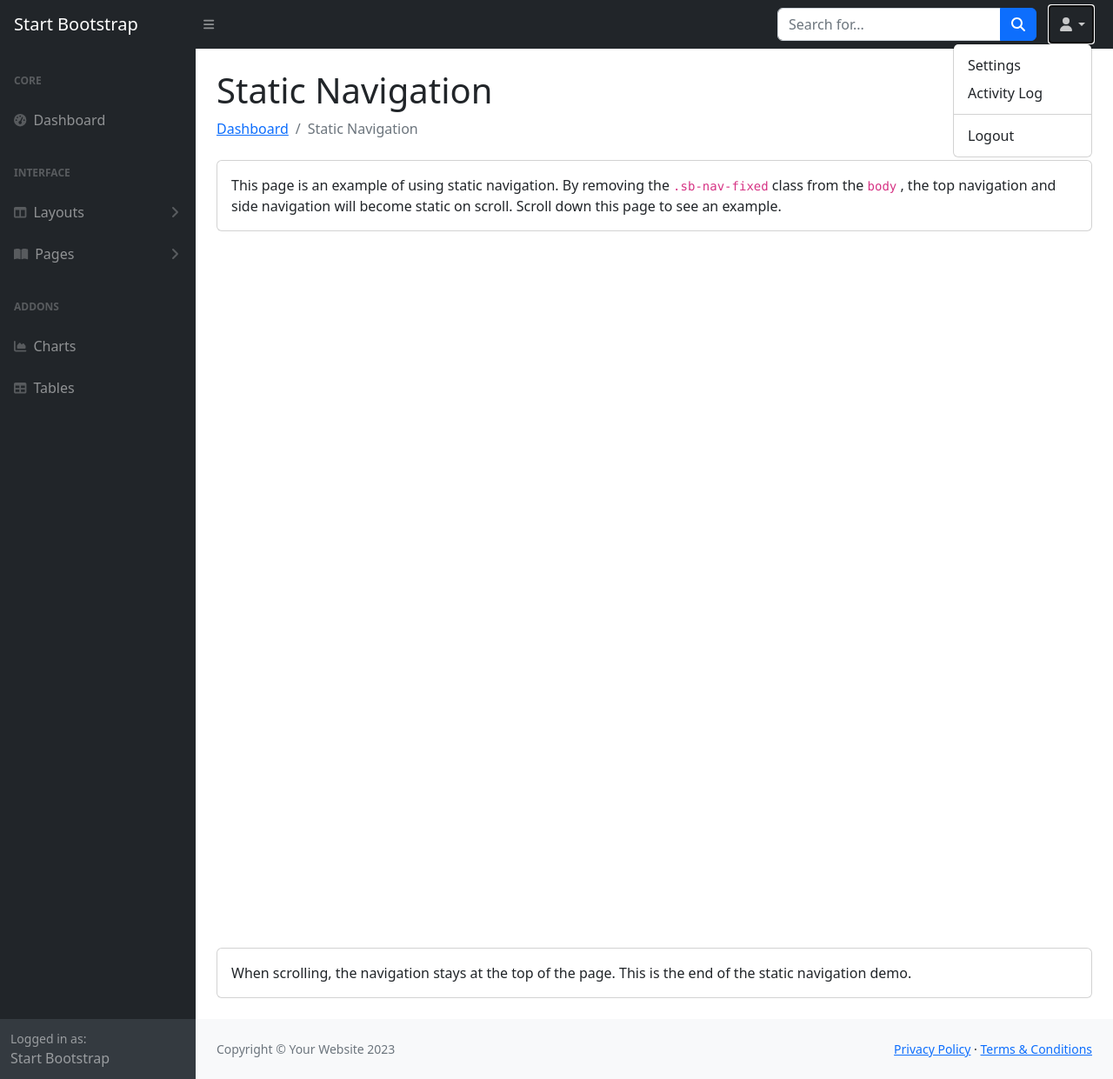
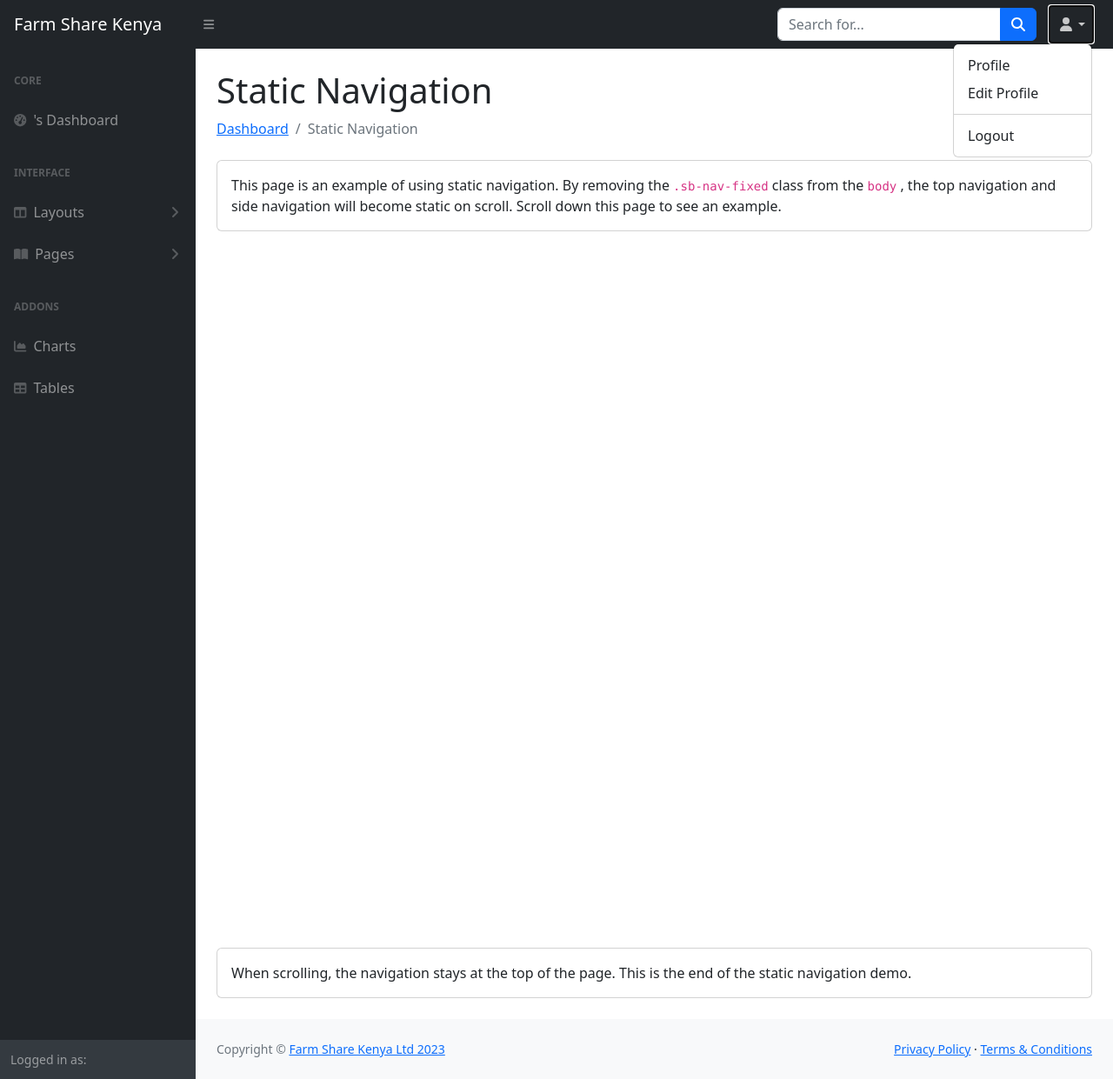
Before and after one commit to KabuyaSamuel/Farm-Flow, a Django app: page /layout-static/ in a window 1280 px wide, after a click that opens the changed part. Shown: the whole page at 87% size. Run offline with Django 4.2, Linux system fonts and the light colour scheme; some libraries are stand-ins or nearby versions.

Commit message:
update footer and navigation links on dashboard

```diff
--- a/farmflow/templates/bootstrap/index.html
+++ b/farmflow/templates/bootstrap/index.html
@@ -277,7 +277,7 @@
                 <footer class="py-4 bg-light mt-auto">
                     <div class="container-fluid px-4">
                         <div class="d-flex align-items-center justify-content-between small">
-                            <div class="text-muted">Copyright &copy; Farm Share Kenya Ltd. 2023</div>
+                            <div class="text-muted">Copyright &copy; <a href="https://farmshare.co.ke/" >Farm Share Kenya Ltd 2023</a></div>
                             <div>
                                 <a href="#">Privacy Policy</a>
                                 &middot;
--- a/farmflow/templates/bootstrap/layout-static.html
+++ b/farmflow/templates/bootstrap/layout-static.html
@@ -14,7 +14,7 @@
     <body>
         <nav class="sb-topnav navbar navbar-expand navbar-dark bg-dark">
             <!-- Navbar Brand-->
-            <a class="navbar-brand ps-3" href="{% url 'home' %}">Start Bootstrap</a>
+            <a class="navbar-brand ps-3" href="{% url 'home' %}">Farm Share Kenya</a>
             <!-- Sidebar Toggle-->
             <button class="btn btn-link btn-sm order-1 order-lg-0 me-4 me-lg-0" id="sidebarToggle" href="#!"><i class="fas fa-bars"></i></button>
             <!-- Navbar Search-->
@@ -29,10 +29,10 @@
                 <li class="nav-item dropdown">
                     <a class="nav-link dropdown-toggle" id="navbarDropdown" href="#" role="button" data-bs-toggle="dropdown" aria-expanded="false"><i class="fas fa-user fa-fw"></i></a>
                     <ul class="dropdown-menu dropdown-menu-end" aria-labelledby="navbarDropdown">
-                        <li><a class="dropdown-item" href="#!">Settings</a></li>
-                        <li><a class="dropdown-item" href="#!">Activity Log</a></li>
+                        <li><a class="dropdown-item" href="{% url 'users-profile' %}">Profile</a></li>
+                        <li><a class="dropdown-item" href="{% url 'edit-profile' %}">Edit Profile</a></li>
                         <li><hr class="dropdown-divider" /></li>
-                        <li><a class="dropdown-item" href="#!">Logout</a></li>
+                        <li><a class="dropdown-item" href="{% url 'logout' %}">Logout</a></li>
                     </ul>
                 </li>
             </ul>
@@ -45,7 +45,7 @@
                             <div class="sb-sidenav-menu-heading">Core</div>
                             <a class="nav-link" href="{% url 'home' %}">
                                 <div class="sb-nav-link-icon"><i class="fas fa-tachometer-alt"></i></div>
-                                Dashboard
+                                {{user.username}}'s Dashboard
                             </a>
                             <div class="sb-sidenav-menu-heading">Interface</div>
                             <a class="nav-link collapsed" href="#" data-bs-toggle="collapse" data-bs-target="#collapseLayouts" aria-expanded="false" aria-controls="collapseLayouts">
@@ -83,9 +83,9 @@
                                     </a>
                                     <div class="collapse" id="pagesCollapseError" aria-labelledby="headingOne" data-bs-parent="#sidenavAccordionPages">
                                         <nav class="sb-sidenav-menu-nested nav">
-                                            <a class="nav-link" href="401.html">401 Page</a>
-                                            <a class="nav-link" href="404.html">404 Page</a>
-                                            <a class="nav-link" href="500.html">500 Page</a>
+                                            <a class="nav-link" href="#">401 Page</a>
+                                            <a class="nav-link" href="#">404 Page</a>
+                                            <a class="nav-link" href="#">500 Page</a>
                                         </nav>
                                     </div>
                                 </nav>
@@ -103,7 +103,7 @@
                     </div>
                     <div class="sb-sidenav-footer">
                         <div class="small">Logged in as:</div>
-                        Start Bootstrap
+                        {{user.username}}
                     </div>
                 </nav>
             </div>
@@ -112,7 +112,7 @@
                     <div class="container-fluid px-4">
                         <h1 class="mt-4">Static Navigation</h1>
                         <ol class="breadcrumb mb-4">
-                            <li class="breadcrumb-item"><a href="index.html">Dashboard</a></li>
+                            <li class="breadcrumb-item"><a href="{% url 'home' %}">Dashboard</a></li>
                             <li class="breadcrumb-item active">Static Navigation</li>
                         </ol>
                         <div class="card mb-4">
@@ -133,7 +133,7 @@
                 <footer class="py-4 bg-light mt-auto">
                     <div class="container-fluid px-4">
                         <div class="d-flex align-items-center justify-content-between small">
-                            <div class="text-muted">Copyright &copy; Your Website 2023</div>
+                            <div class="text-muted">Copyright &copy; <a href="https://farmshare.co.ke/" >Farm Share Kenya Ltd 2023</a></div>
                             <div>
                                 <a href="#">Privacy Policy</a>
                                 &middot;
--- a/farmflow/urls.py
+++ b/farmflow/urls.py
@@ -8,6 +8,4 @@
     path('edit/profile/', edit_profile, name='edit-profile'),
     path('layout-static/', Static, name='static'),
     path('layout-sidenav-light/', LigthNav, name='light-nav'),
-    path('layout-static/layout-sidenav-light', Static, name='static'),
-    path('layout-sidenav-light/layout-sidenav-light', LigthNav, name='light-nav'),
 ]
```
Also changed, not shown: farmflow/templates/bootstrap/layout-sidenav-light.html (+6 -6 lines).
